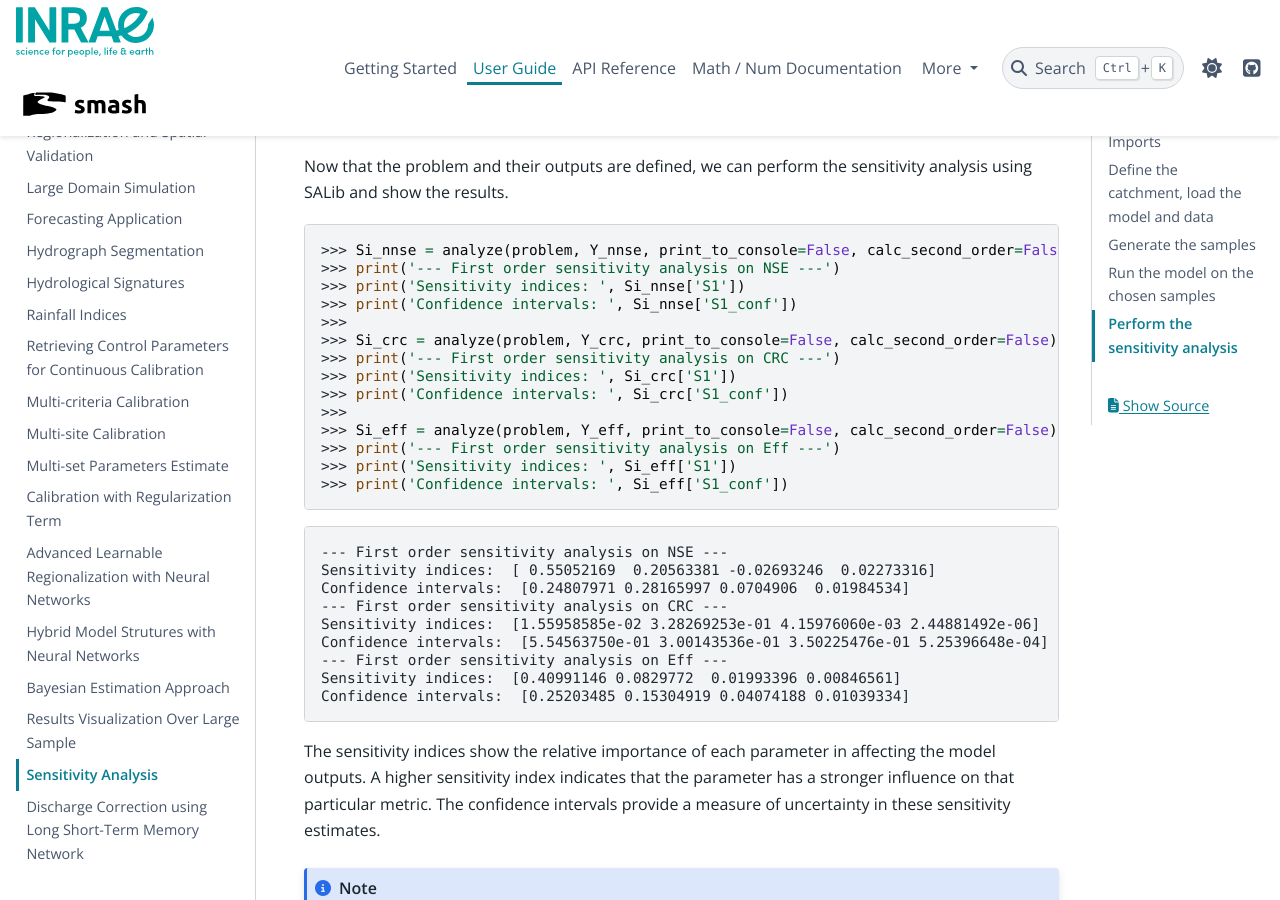
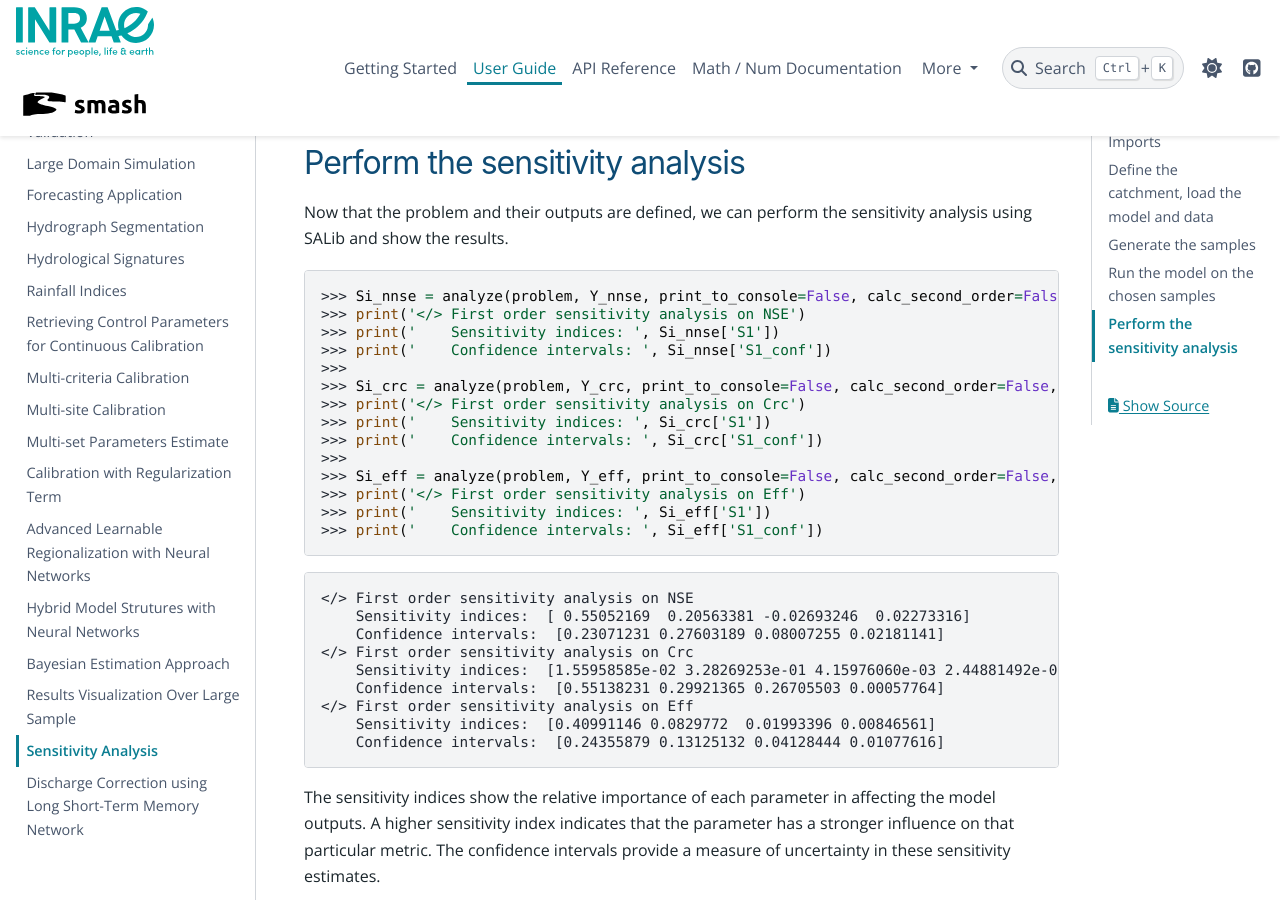
Before and after one commit to DassHydro/smash, a Sphinx documentation site: the page built from doc/source/user_guide/post_processing_external_tools/sensitivity_analysis.rst, in a window 1280 px wide and 900 px high, scrolled down 4093 px. Built offline with Sphinx 7.4.7 and the PyData theme 0.15.4, drawn with Linux system fonts in a browser that asks for light colours; pages that are not in the unit, such as notebooks, are missing from menus; the version number could not be read and is left out; cross-references to code outside the pages are shown as plain code; some of the changed text lies outside the part shown.

Commit message:
DOC: improve sensitivity analysis doc: (#388)
* DOC: improve sensitivity analysis doc: set seed, clarify output; test pyexec_rst.py

* Minor fixes review PR

---------

Co-authored-by: Ngoc-Bao Nguyen <nbnguyen@pac-ax-22019.inra.local>
Co-authored-by: ngo-nghi-truyen.huynh <ngo-nghi-truyen.huynh@inrae.fr>

```diff
--- a/doc/source/user_guide/post_processing_external_tools/sensitivity_analysis.rst
+++ b/doc/source/user_guide/post_processing_external_tools/sensitivity_analysis.rst
@@ -99,8 +95,15 @@
            ...,
            [ 465.07810281, 1061.24262134,   -8.39497082,    6.94480178],
            [ 465.07810281, 1061.24262134,  -10.48251348,  141.57036807],
-           [2627.85471268,  468.67423326,   -8.39497082,  141.57036807]],
-           shape=(6144, 4))
+           [2627.85471268,  468.67423326,   -8.39497082,  141.57036807]])
+
+.. code-block:: python
+
+    >>> param_values.shape
+
+.. code-block:: output
+
+    (6144, 4)
 
 In this example, we have 6144 sets of 4 parameters. The number of sets varies based on
 the sample size, the number of parameters, and whether we want to include second order sensitivity.
@@ -198,32 +201,32 @@
 
 .. code-block:: python
 
-    >>> Si_nnse = analyze(problem, Y_nnse, print_to_console=False, calc_second_order=False)
-    >>> print('--- First order sensitivity analysis on NSE ---')
-    >>> print('Sensitivity indices: ', Si_nnse['S1'])
-    >>> print('Confidence intervals: ', Si_nnse['S1_conf'])
+    >>> Si_nnse = analyze(problem, Y_nnse, print_to_console=False, calc_second_order=False, seed=1)
+    >>> print('</> First order sensitivity analysis on NSE')
+    >>> print('    Sensitivity indices: ', Si_nnse['S1'])
+    >>> print('    Confidence intervals: ', Si_nnse['S1_conf'])
     >>>
-    >>> Si_crc = analyze(problem, Y_crc, print_to_console=False, calc_second_order=False)
-    >>> print('--- First order sensitivity analysis on CRC ---')
-    >>> print('Sensitivity indices: ', Si_crc['S1'])
-    >>> print('Confidence intervals: ', Si_crc['S1_conf'])
+    >>> Si_crc = analyze(problem, Y_crc, print_to_console=False, calc_second_order=False, seed=1)
+    >>> print('</> First order sensitivity analysis on Crc')
+    >>> print('    Sensitivity indices: ', Si_crc['S1'])
+    >>> print('    Confidence intervals: ', Si_crc['S1_conf'])
     >>>
-    >>> Si_eff = analyze(problem, Y_eff, print_to_console=False, calc_second_order=False)
-    >>> print('--- First order sensitivity analysis on Eff ---')
-    >>> print('Sensitivity indices: ', Si_eff['S1'])
-    >>> print('Confidence intervals: ', Si_eff['S1_conf'])
+    >>> Si_eff = analyze(problem, Y_eff, print_to_console=False, calc_second_order=False, seed=1)
+    >>> print('</> First order sensitivity analysis on Eff')
+    >>> print('    Sensitivity indices: ', Si_eff['S1'])
+    >>> print('    Confidence intervals: ', Si_eff['S1_conf'])
 
 .. code-block:: output
 
-    --- First order sensitivity analysis on NSE ---
-    Sensitivity indices:  [ 0.55052169  0.20563381 -0.02693246  0.02273316]
-    Confidence intervals:  [0.24807971 0.28165997 0.0704906  0.01984534]
-    --- First order sensitivity analysis on CRC ---
-    Sensitivity indices:  [1.55958585e-02 3.28269253e-01 4.15976060e-03 2.44881492e-06]
-    Confidence intervals:  [5.54563750e-01 3.00143536e-01 3.50225476e-01 5.25396648e-04]
-    --- First order sensitivity analysis on Eff ---
-    Sensitivity indices:  [0.40991146 0.0829772  0.01993396 0.00846561]
-    Confidence intervals:  [0.25203485 0.15304919 0.04074188 0.01039334]
+    </> First order sensitivity analysis on NSE
+        Sensitivity indices:  [ 0.55052169  0.20563381 -0.02693246  0.02273316]
+        Confidence intervals:  [0.23071231 0.27603189 0.08007255 0.02181141]
+    </> First order sensitivity analysis on Crc
+        Sensitivity indices:  [1.55958585e-02 3.28269253e-01 4.15976060e-03 2.44881492e-06]
+        Confidence intervals:  [0.55138231 0.29921365 0.26705503 0.00057764]
+    </> First order sensitivity analysis on Eff
+        Sensitivity indices:  [0.40991146 0.0829772  0.01993396 0.00846561]
+        Confidence intervals:  [0.24355879 0.13125132 0.04128444 0.01077616]
 
 The sensitivity indices show the relative importance of each parameter in
 affecting the model outputs. A higher sensitivity index indicates that the
```
Also changed, not shown: other parts of doc/source/user_guide/post_processing_external_tools/sensitivity_analysis.rst (+0 -4 lines).
